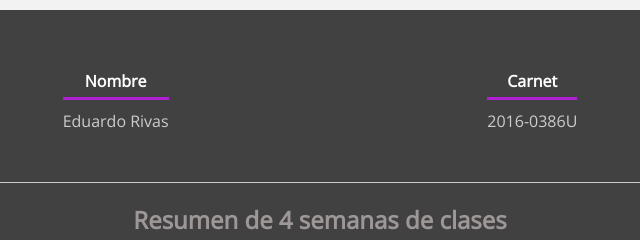
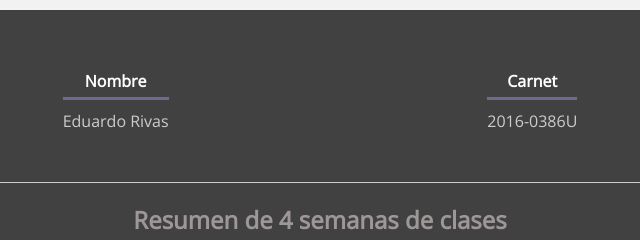
Before and after one commit to eduardorivas09/pagina-sistema-informacion, a plain HTML site: page index.html in a window 1280 px wide. Shown: the part 5087-5327 px from the top of the page, 320-960 px from the left. Drawn offline with nearby package versions, Linux system fonts and the light colour scheme.

Commit message:
Update estilos.css

```diff
--- a/css/estilos.css
+++ b/css/estilos.css
@@ -187,7 +187,7 @@
 
     .contenedor-foo h4 {
         color: #fff;
-        border-bottom: 3px solid #af20d3;
+        border-bottom: 3px solid #6f6a91;
         padding-bottom: 5px;
         margin-bottom: 10px;
     }
```
